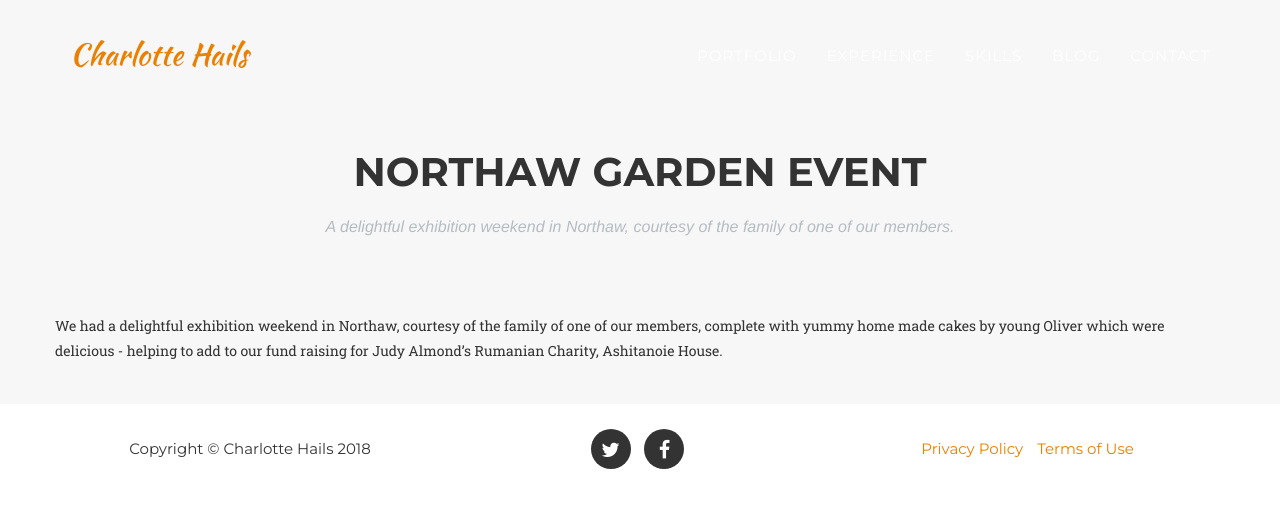
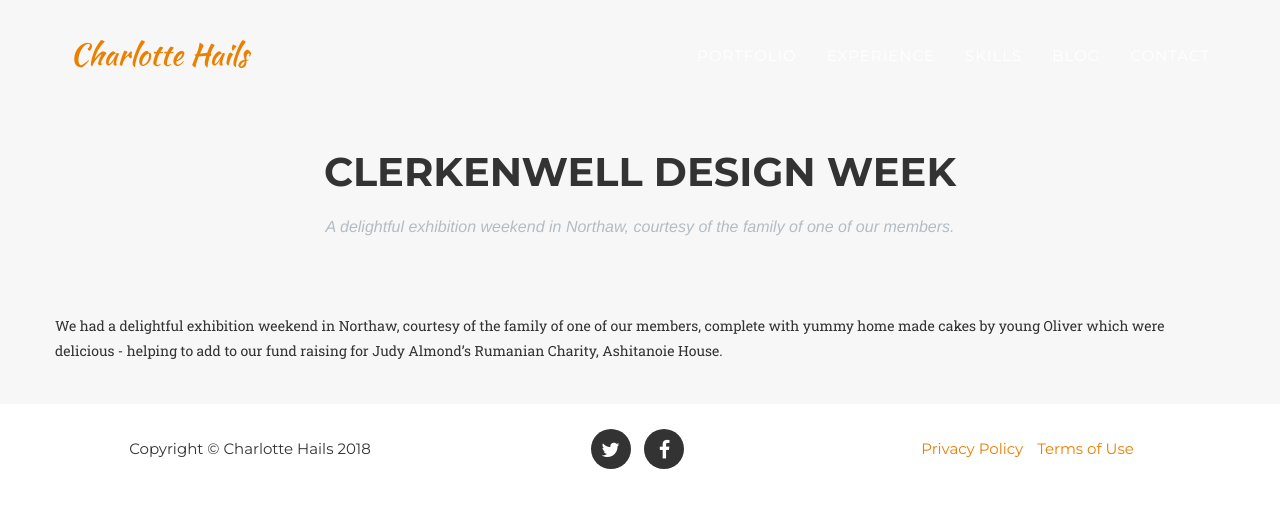
Before and after one commit to lottie189/TheBarnetCollection.org, a Jekyll site: the page built from _exhibitions/Clerkenwell Design Week.markdown, in a window 1280 px wide. Shown: the top 508 px of the page. Built offline with Jekyll 4.4.1, drawn with Linux system fonts in a browser that asks for light colours; some web fonts are replaced.

Commit message:
Update and rename northaw-garden-event.markdown to Clerkenwell Design Week.markdown

```diff
--- a/_exhibitions/northaw-garden-event.markdown
+++ b/_exhibitions/Clerkenwell Design Week.markdown
@@ -1,5 +1,5 @@
 ---
-title: Northaw Garden Event
+title: Clerkenwell Design Week
 date: 2008-06-01 00:00:00 Z
 image:
   url: garden.jpg
```
